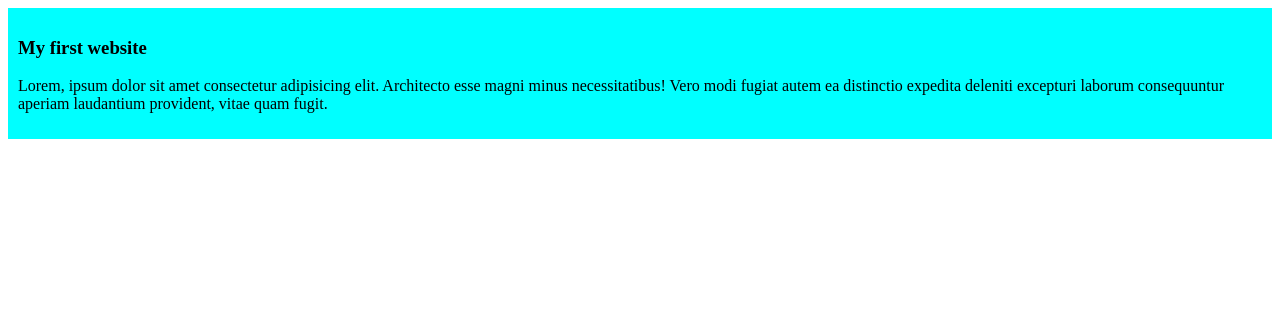
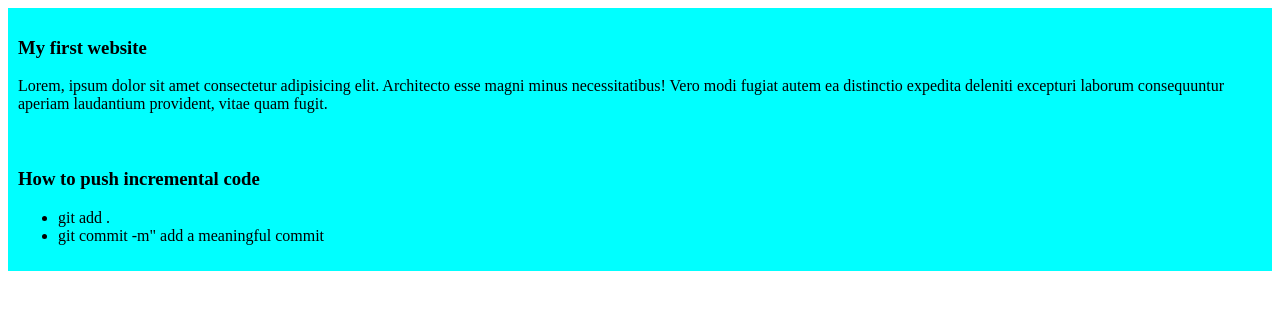
Before and after one commit to Sharminsultina/web_development, a plain HTML site: page index.html in a window 1280 px wide. Drawn offline with Linux system fonts and the light colour scheme.

Commit message:
dded the second blog

```diff
--- a/index.html
+++ b/index.html
@@ -17,6 +17,13 @@
             vitae quam fugit.</p>
 
     </div>
+    <div>
+        <h3>How to push incremental code</h3>
+        <ul>
+            <li> git add .</li>
+            <li>git commit -m" add a meaningful commit </li>
+        </ul>
+    </div>
 
 </body>
 </html>
```
